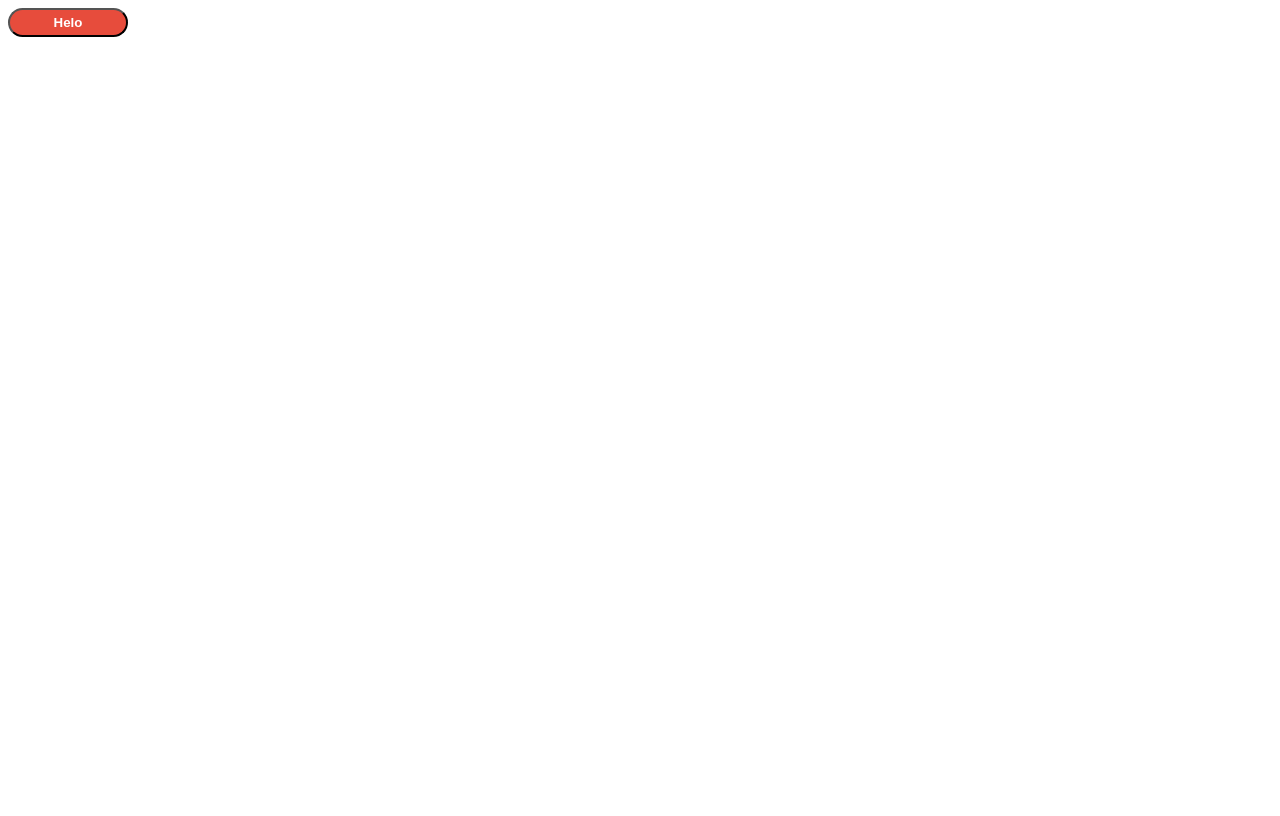
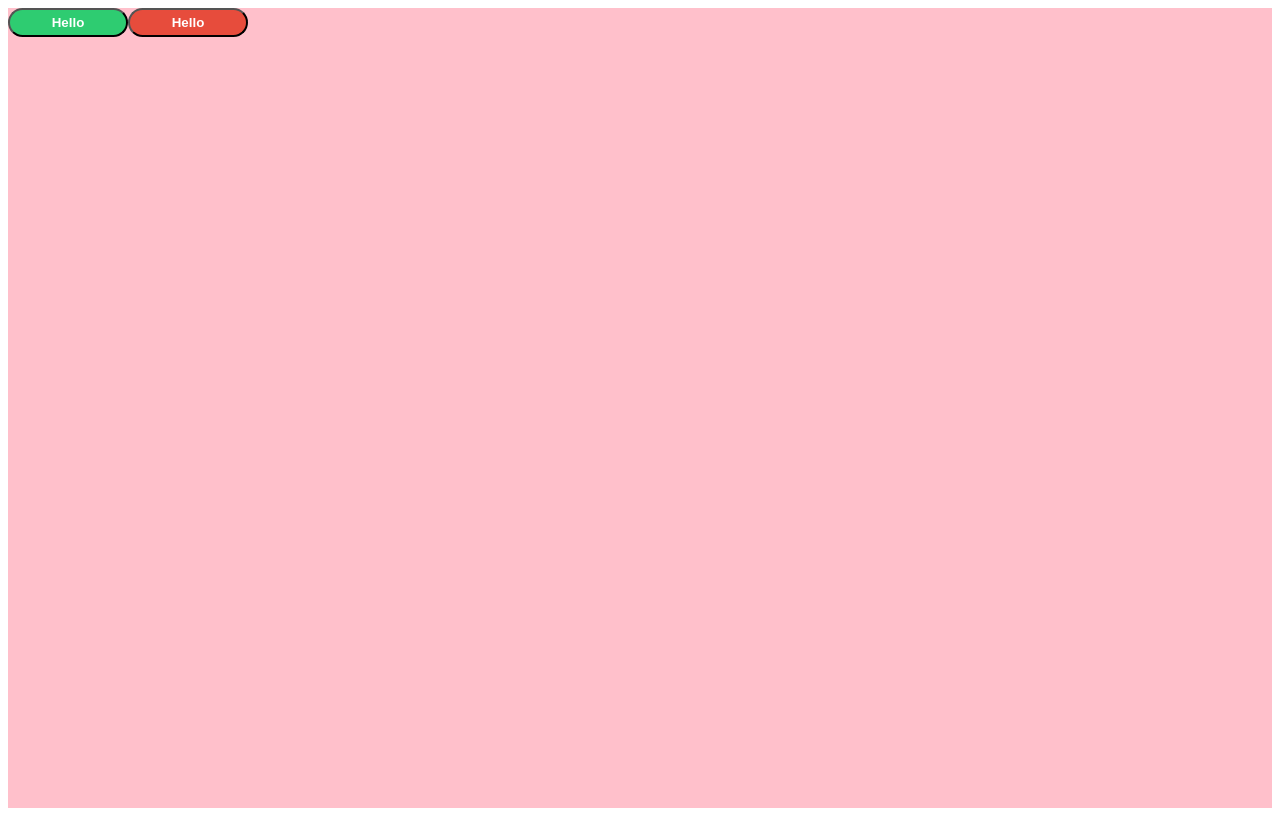
Before and after one commit to Dispellizer/react-styled-components, a React (Create React App) app: page / in a window 1280 px wide. Built offline with nearby package versions, Linux system fonts and the light colour scheme.

Commit message:
2. Hello World with Styled Components

```diff
--- a/package.json
+++ b/package.json
@@ -8,7 +8,8 @@
     "@testing-library/user-event": "^7.2.1",
     "react": "^16.13.1",
     "react-dom": "^16.13.1",
-    "react-scripts": "3.4.1"
+    "react-scripts": "3.4.1",
+    "styled-components": "^5.1.0"
   },
   "scripts": {
     "start": "react-scripts start",
--- a/src/App.css
+++ /dev/null
@@ -1,22 +0,0 @@
-.button {
-  border-radius: 50px;
-  padding: 5px;
-  min-width: 120px;
-  color: white;
-  font-weight: 600;
-  -webkit-appearance: none;
-  cursor: pointer;
-}
-
-.button:active,
-.button:focus {
-  outline: none;
-}
-
-.button--success {
-  background-color: #2ecc71;
-}
-
-.button--danger {
-  background-color: #e74c3c;
-}
--- a/src/App.js
+++ b/src/App.js
@@ -1,20 +1,36 @@
-import React, { Component, Fragment } from "react";
-import "./App.css";
+import React, { Component } from "react";
+import styled from "styled-components";
 
-function App() {
-  return (
-    <Fragment>
-      <Button danger></Button>
-    </Fragment>
-  );
+class App extends Component {
+  render() {
+    return (
+      <Container>
+        <Button>Hello</Button>
+        <Button danger>Hello</Button>
+      </Container>
+    );
+  }
 }
 
-const Button = ({ danger }) => (
-  <button
-    className={danger ? "button button--danger" : "button button--success"}
-  >
-    Helo
-  </button>
-);
+const Container = styled.div`
+  height: 100vh;
+  width: 100%;
+  background-color: pink;
+`;
+
+const Button = styled.button`
+  border-radius: 50px;
+  padding: 5px;
+  min-width: 120px;
+  color: white;
+  font-weight: 600;
+  -webkit-appearance: none;
+  cursor: pointer;
+  &:active,
+  &:focus {
+    outline: none;
+  }
+  background-color: ${(props) => (props.danger ? "#e74c3c" : "#2ecc71")};
+`;
 
 export default App;
```
Also changed, not shown: note.txt (added), 1 other file (tests, documents, lock files or other folders).
